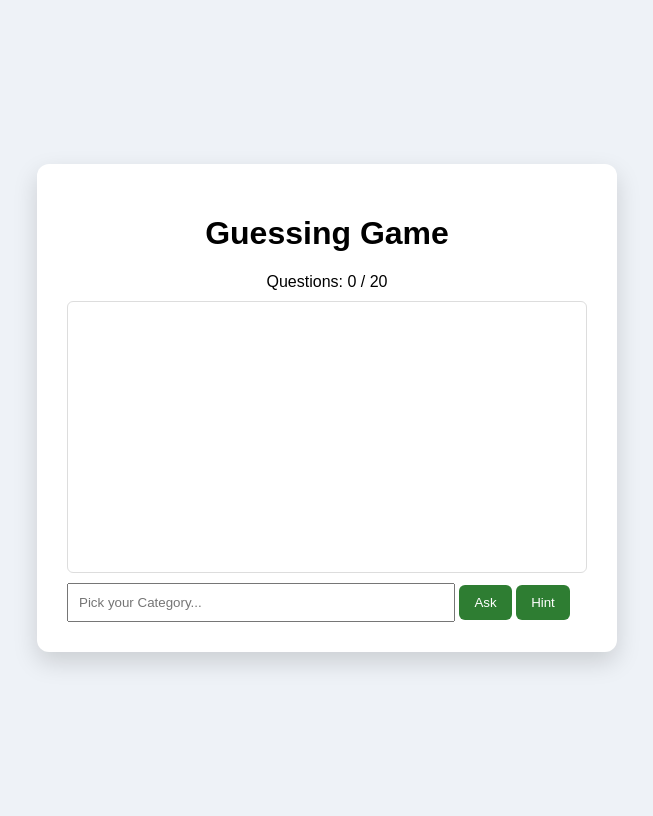
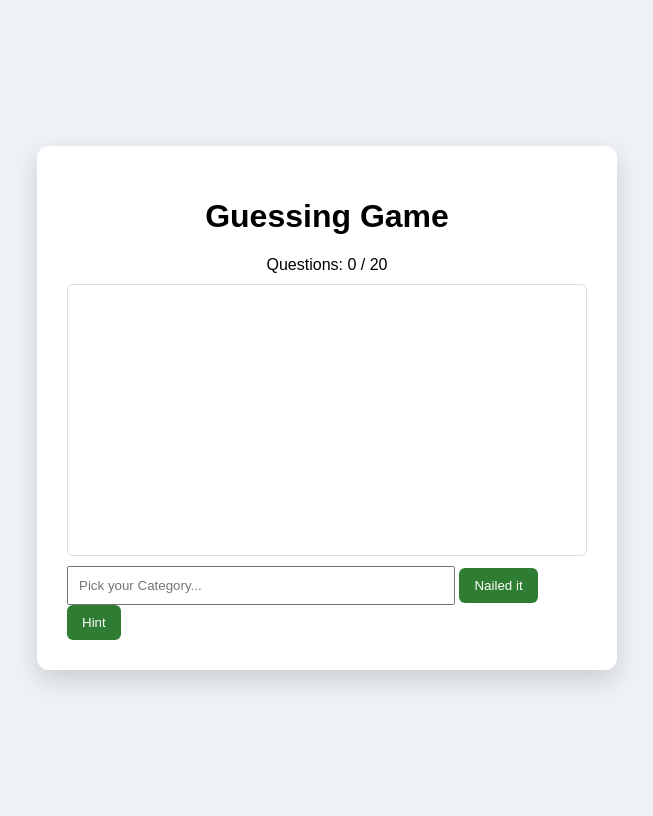
Before and after one commit to jeremyhairr/animal-game, a Flask app: page / in a window 1280 px wide. Shown: the whole page, without its empty margins (313-966 px from the left). Run offline with Flask 3, Linux system fonts and the light colour scheme.

Commit message:
nailed it

```diff
--- a/templates/index.html
+++ b/templates/index.html
@@ -85,7 +85,7 @@ button:hover{
 <div id="chat"></div>
 
 <input id="question" placeholder="Pick your Category...">
-<button onclick="sendQuestion()">Ask</button>
+<button onclick="sendQuestion()">Nailed it</button>
 <button onclick="getHint()">Hint</button>
 
 </div>
```
